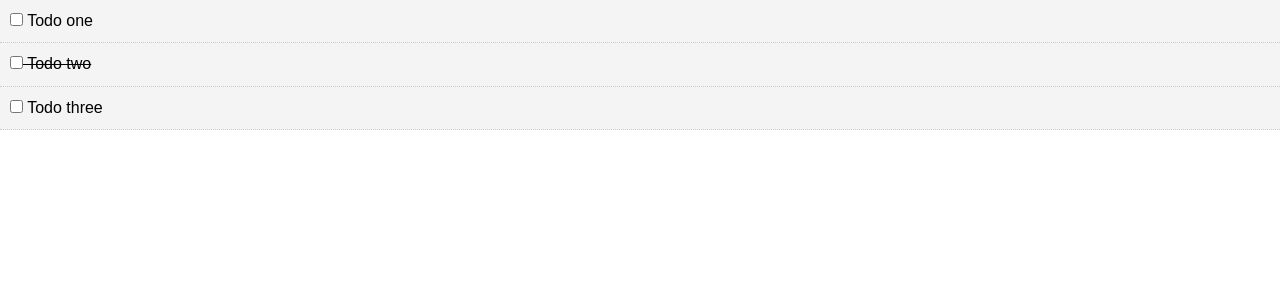
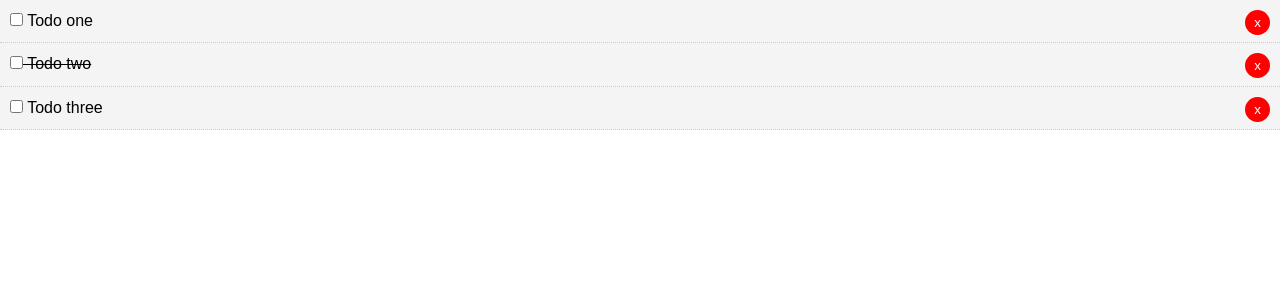
Before and after one commit to dimontejulia/vue-todolist, a Vue app: page / in a window 1280 px wide. Shown: the top 300 px of the page. Built offline with nearby package versions, Linux system fonts and the light colour scheme.

Commit message:
delete feature

```diff
--- a/src/App.vue
+++ b/src/App.vue
@@ -1,6 +1,6 @@
 <template>
   <div id="app">
-    <Todos v-bind:todos="todos" />
+    <Todos v-bind:todos="todos" v-on:del-todo="deleteTodo" />
   </div>
 </template>
 
@@ -31,6 +31,11 @@
       ],
     };
   },
+  methods: {
+    deleteTodo(id) {
+      this.todos = this.todos.filter((todo) => todo.id != id);
+    },
+  },
 };
 </script>
 
--- a/src/components/TodoItem.vue
+++ b/src/components/TodoItem.vue
@@ -3,6 +3,7 @@
     <p>
       <input type="checkbox" v-on:change="markComplete" />
       {{ todo.title }}
+      <button @click="$emit('del-todo', todo.id)" class="del">x</button>
     </p>
   </div>
 </template>
--- a/src/components/Todos.vue
+++ b/src/components/Todos.vue
@@ -1,7 +1,7 @@
 <template>
   <div>
     <div v-for="todo in todos" v-bind:key="todo.id">
-      <TodoItem v-bind:todo="todo" />
+      <TodoItem v-bind:todo="todo" v-on:del-todo="$emit('del-todo', todo.id)" />
     </div>
   </div>
 </template>
```
